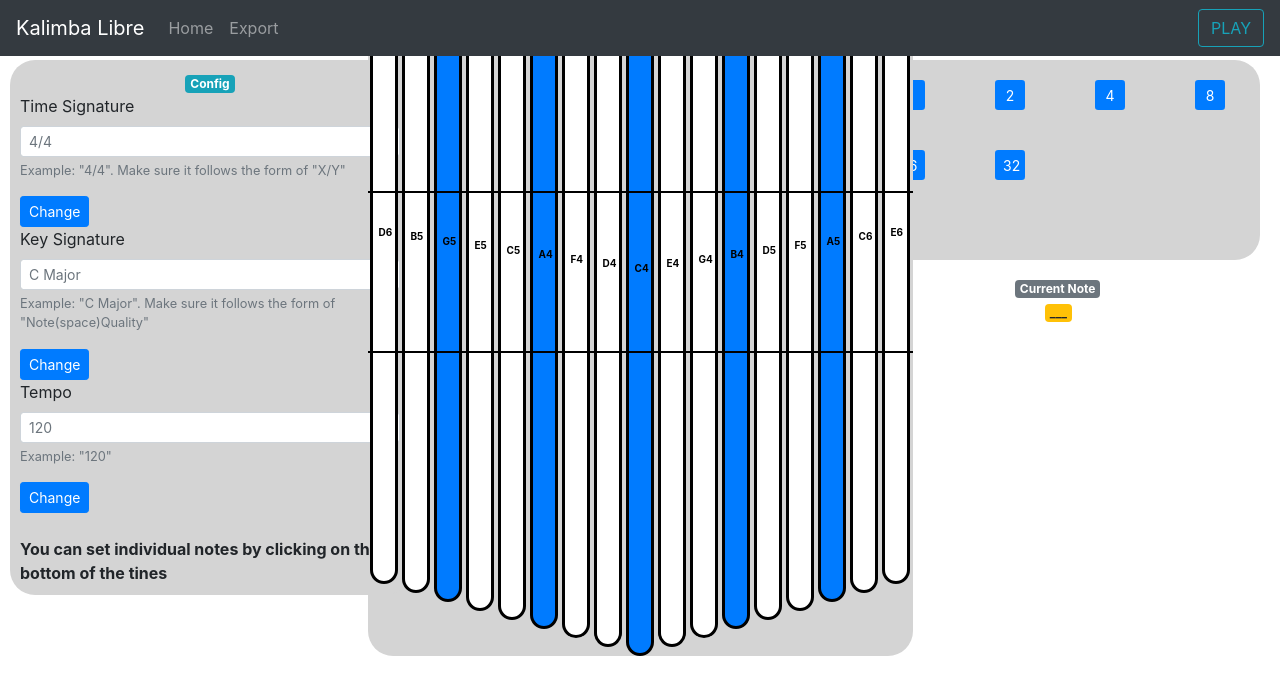
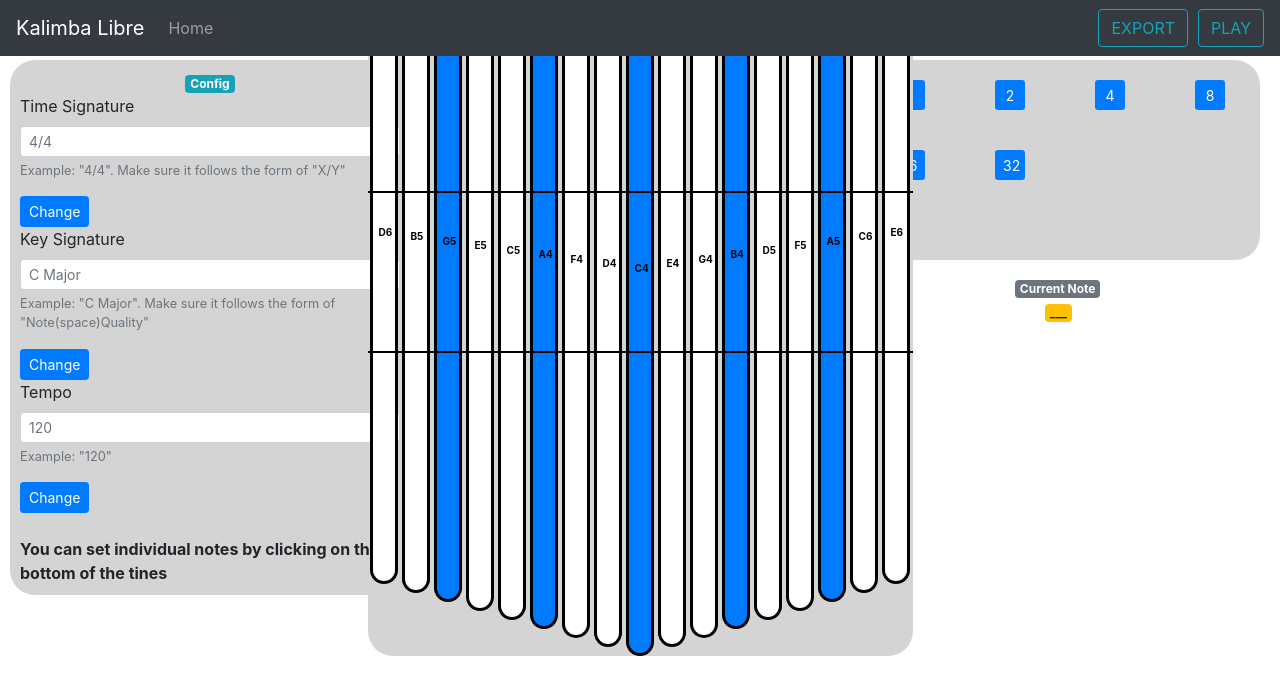
Before and after one commit to oakleyaidan21/KalimbaLibre, a React (Create React App) app: page / in a window 1280 px wide. Shown: the top 694 px of the page. Built offline with nearby package versions, Linux system fonts and the light colour scheme.

Commit message:
added primative export function

```diff
--- a/package.json
+++ b/package.json
@@ -6,6 +6,8 @@
     "@reach/router": "^1.2.1",
     "abcjs": "^5.8.1",
     "bootstrap": "^4.3.1",
+    "html2canvas": "^1.0.0-rc.5",
+    "jspdf": "^1.5.3",
     "midi-sounds-react": "^1.2.54",
     "mobx-music": "^1.1.1",
     "react": "^16.10.1",
--- a/src/App.js
+++ b/src/App.js
@@ -10,6 +10,8 @@ import AbcjsContainer from "./components/music-components/abcjsContainer";
 import ConfigHolder from "./components/display-components/configHolder";
 import { getInstruments } from "mobx-music";
 import { delay } from "q";
+import html2canvas from "html2canvas";
+import jsPDF from "jspdf";
 
 class App extends Component {
   constructor(props) {
@@ -48,6 +50,49 @@ class App extends Component {
     }
 
     return temp;
+  };
+
+  handleExport = () => {
+    var input = document.getElementById("holder");
+    var tine = document.getElementById("tine");
+    var HTML_Width = input.clientWidth;
+    var HTML_Height = tine.clientHeight;
+    var top_left_margin = 15;
+    var PDF_Width = HTML_Width + top_left_margin * 2;
+    var PDF_Height = PDF_Width * 1.5 + top_left_margin * 2;
+    var canvas_image_width = HTML_Width;
+    var canvas_image_height = HTML_Height;
+
+    var totalPDFPages = Math.ceil(HTML_Height / PDF_Height) - 1;
+
+    html2canvas(input, { allowTaint: true }).then(function(canvas) {
+      canvas.getContext("2d");
+      console.log(canvas.height + " " + canvas.width);
+
+      var imgData = canvas.toDataURL("image/jpeg", 1.0);
+      var pdf = new jsPDF("p", "pt", [PDF_Width, PDF_Height]);
+      pdf.addImage(
+        imgData,
+        "JPG",
+        top_left_margin,
+        top_left_margin,
+        canvas_image_width,
+        canvas_image_height
+      );
+
+      for (var i = 1; i <= totalPDFPages; i++) {
+        pdf.addPage(PDF_Width, PDF_Height);
+        pdf.addImage(
+          imgData,
+          "JPG",
+          top_left_margin,
+          -(PDF_Height * i) + top_left_margin * 4,
+          canvas_image_width,
+          canvas_image_height
+        );
+      }
+      pdf.save("kalimba-tabs.pdf");
+    });
   };
 
   handlePlay = async () => {
@@ -97,16 +142,20 @@ class App extends Component {
           <Navbar.Brand href="localhost:3000">Kalimba Libre</Navbar.Brand>
           <Nav className="mr-auto">
             <Nav.Link href="/">Home</Nav.Link>
-            <Nav.Link href="localhost:3000">Export</Nav.Link>
           </Nav>
           <Form inline>
+            <Button
+              variant="outline-info"
+              onClick={this.handleExport}
+              style={{ marginRight: 10 }}
+            >
+              EXPORT
+            </Button>
             <Button variant="outline-info" onClick={this.handlePlay}>
               PLAY
             </Button>
           </Form>
         </Navbar>
-        {/* <InfoContainer desc={"First container"}></InfoContainer>  */}
-
         <Selector style={{ topMargin: "0px" }} />
         <Holder onLastPassUp={this.handleLastPassUp} />
         {this.state.renderAbcjs ? (
@@ -116,18 +165,6 @@ class App extends Component {
           />
         ) : null}
         <ConfigHolder />
-        {/* <ReactMobxMusic instrumentNames={["kalimba"]}>
-          {({isLoading, instruments}) =>
-        isLoading ? (<div>Loading</div>)
-        : (<div>Loaded!<button onClick={ () => {setTimeout(function() {
-          console.log("wait");
-          instruments.get("kalimba").play("A4");
-        }, 2000);
-         setTimeout(function() {
-          console.log("wait");
-          instruments.get("kalimba").play("B4");
-        }, 2000); }}>Play</button></div>)}
-        </ReactMobxMusic> */}
       </div>
     );
   }
--- a/src/components/display-components/holder.jsx
+++ b/src/components/display-components/holder.jsx
@@ -1,7 +1,7 @@
 import React, { Component } from "react";
 
 import NoteHolder from "./noteHolder";
-import TileHolder from "./tineHolder";
+import TineHolder from "./tineHolder";
 
 class Holder extends Component {
   state = {};
@@ -28,7 +28,7 @@ class Holder extends Component {
           position: "relative"
         }}
       >
-        <TileHolder></TileHolder>
+        <TineHolder></TineHolder>
         <NoteHolder onHolderPassUp={this.handleHolderPassUp} />
       </div>
     );
--- a/src/components/display-components/tine.jsx
+++ b/src/components/display-components/tine.jsx
@@ -2,11 +2,11 @@
 
 import React, { Component } from "react";
 
-class Tile extends Component {
+class Tine extends Component {
   state = {
     note: this.props.note,
     color: this.props.color,
-    len: this.props.len * 3 + 500,
+    len: this.props.len * 9 + 700,
     value: 1,
     buttons: [
       { id: 1, time: 4, rest: false, name: "C" },
@@ -45,13 +45,13 @@ class Tile extends Component {
 
   render() {
     return (
-      <div>
+      <div id="tine">
         <button
           style={{
             float: "left",
             background: this.props.color + ")",
             width: "28px",
-            height: 700 + this.props.len * 9,
+            height: this.state.len,
             border: "3px solid black",
             margin: "2px",
             borderRadius: "25px"
@@ -74,4 +74,4 @@ class Tile extends Component {
   }
 }
 
-export default Tile;
+export default Tine;
--- a/src/components/display-components/tineHolder.jsx
+++ b/src/components/display-components/tineHolder.jsx
@@ -1,7 +1,7 @@
 import React, { Component } from "react";
 import Tile from "./tine";
 
-class TileHolder extends Component {
+class TineHolder extends Component {
   state = {
     tiles: [
       { len: 1, note: "D6", value: 0, color: "rgb(255,255,255" },
@@ -50,4 +50,4 @@ class TileHolder extends Component {
   }
 }
 
-export default TileHolder;
+export default TineHolder;
--- a/src/index.js
+++ b/src/index.js
@@ -13,6 +13,10 @@ ReactDOM.render(
   document.getElementById("root")
 );
 
+// html2canvas(document.querySelector("#capture")).then(canvas => {
+//   document.body.appendChild(canvas);
+// });
+
 var myDiv = document.getElementById("holder");
 myDiv.scrollTop = myDiv.scrollHeight;
 
```
Also changed, not shown: 1 other file (tests, documents, lock files or other folders).
